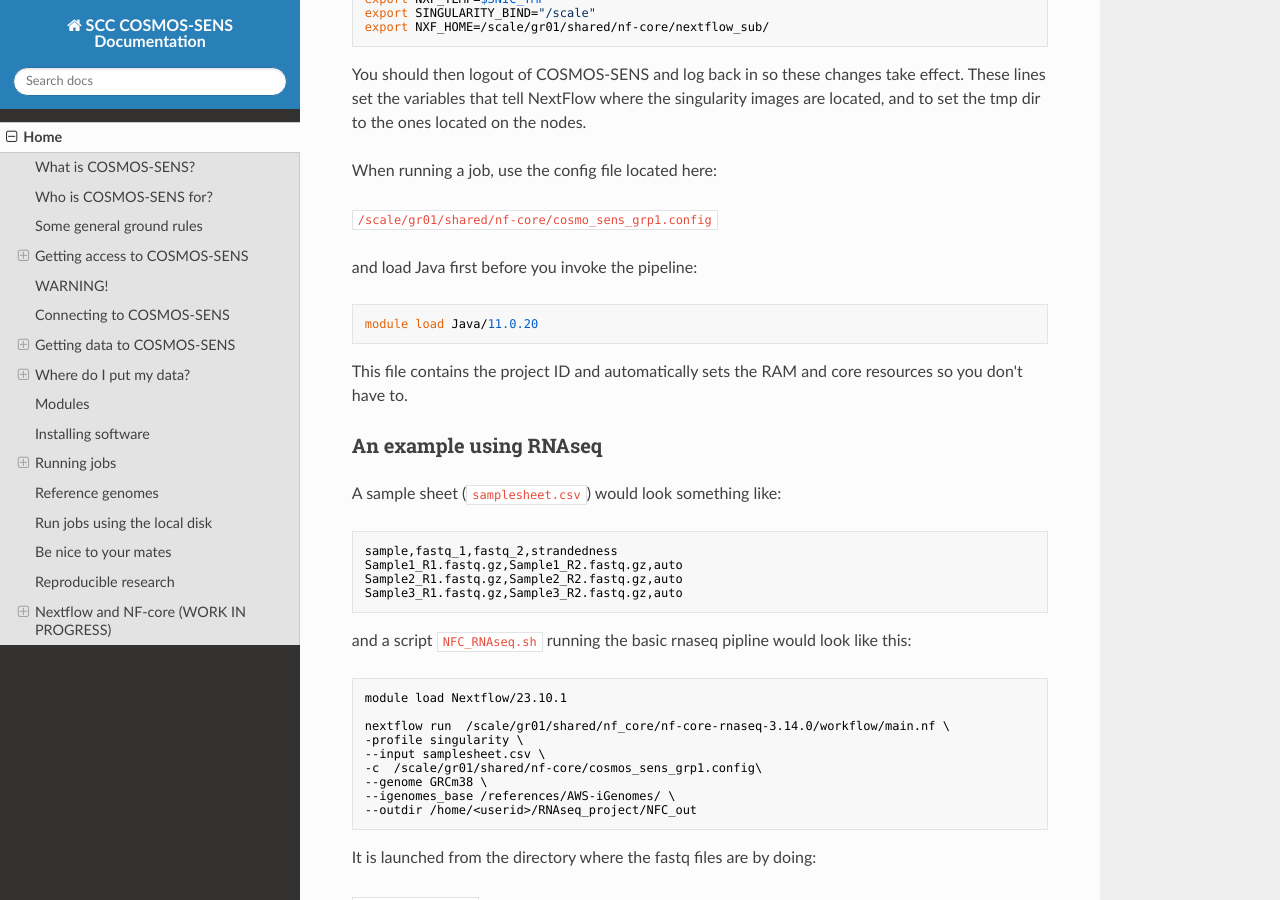
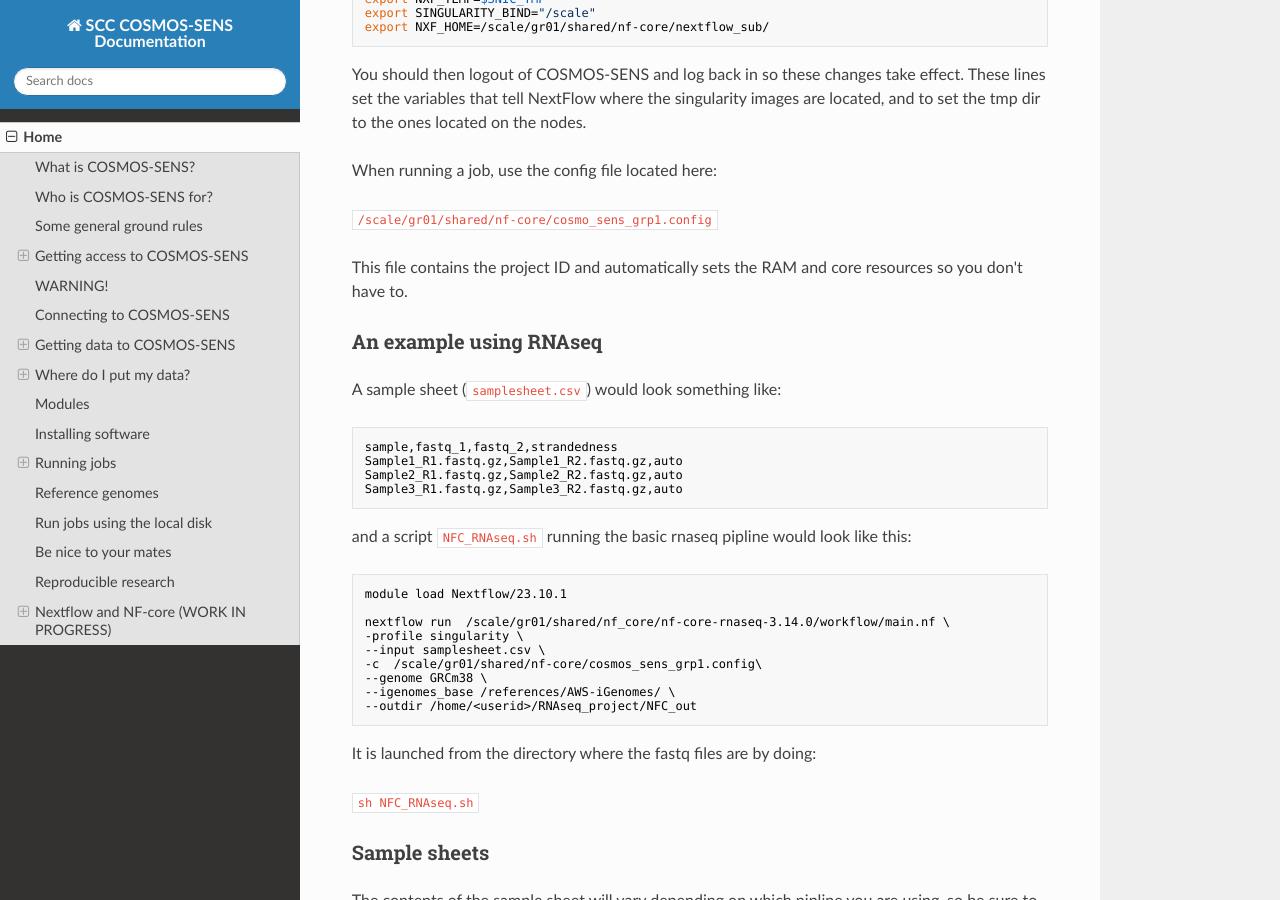
Before and after one commit to sccbioinformatics/SCC_CSENS_docs, an MkDocs documentation site: the page built from docs/index.md, in a window 1280 px wide and 900 px high, scrolled down 9174 px. Built offline with MkDocs 1.6.1, drawn with Linux system fonts in a browser that asks for light colours; nearby versions of some CDN libraries.

Commit message:
correct nextflow

````diff
--- a/docs/index.md
+++ b/docs/index.md
@@ -327,11 +327,6 @@ When running a job, use the config file located here:
 
 `/scale/gr01/shared/nf-core/cosmo_sens_grp1.config`
 
-and load Java first before you invoke the pipeline:
-
-```
-module load Java/11.0.20
-```
 
 This file contains the project ID and automatically sets the RAM and core resources so you don't have to.
 
````
